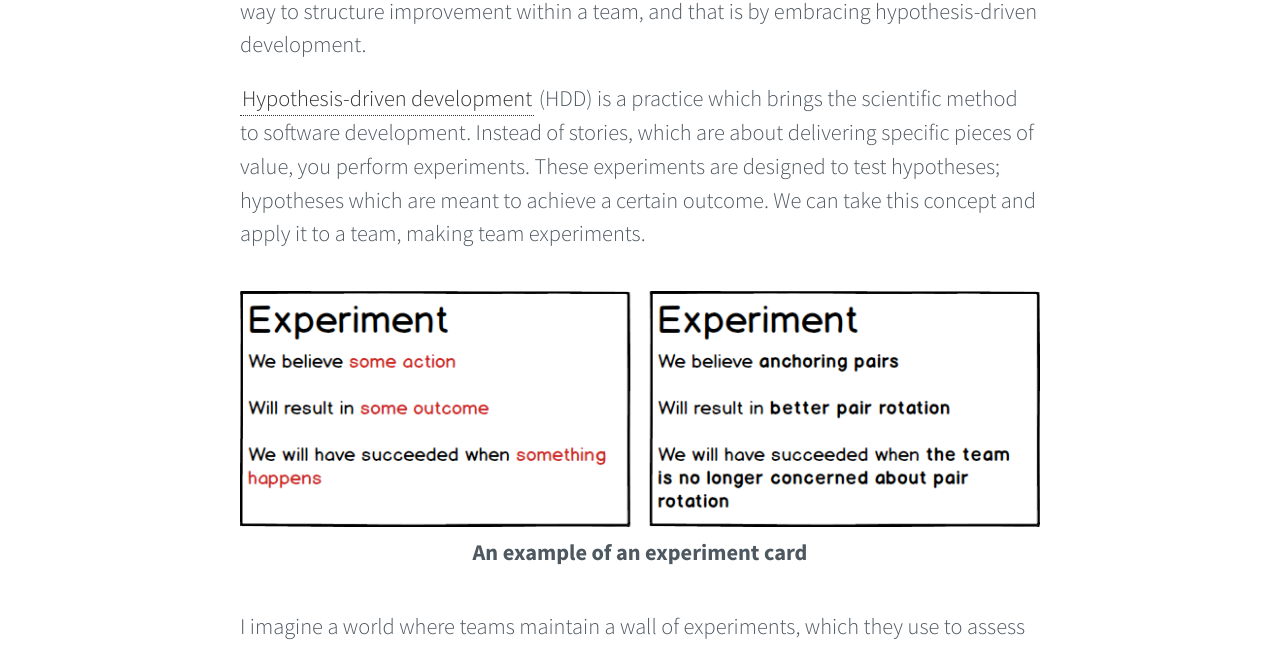
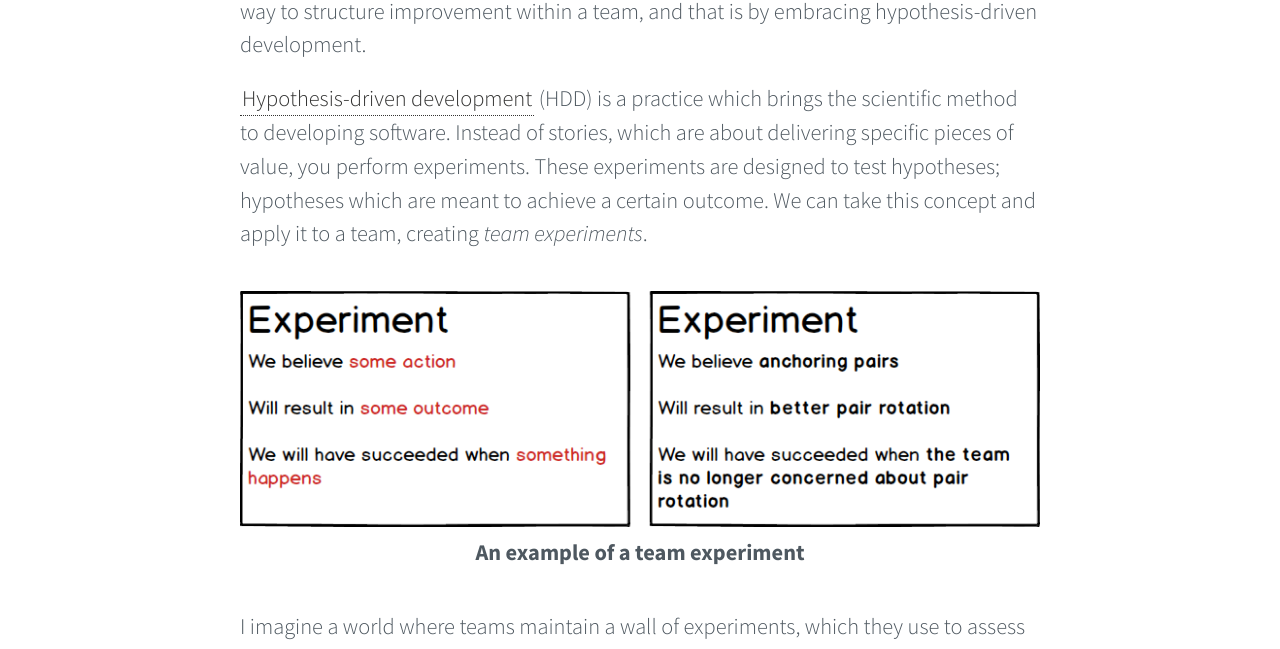
Before and after one commit to JimmyThompson/jimmythompson.co.uk, a Jekyll site: the page built from _posts/2016-03-03-hypothesis-driven-development-for-teams.md, in a window 1280 px wide. Shown: the part 1270-1919 px from the top of the page. Built offline with Jekyll 4.4.1, drawn with Linux system fonts in a browser that asks for light colours; nearby versions of some CDN libraries.

Commit message:
Updates to the HDD post

```diff
--- a/_posts/2016-03-03-hypothesis-driven-development-for-teams.md
+++ b/_posts/2016-03-03-hypothesis-driven-development-for-teams.md
@@ -2,8 +2,8 @@
 layout: post
 title: Hypothesis-Driven Development for Teams
 description: |
-               My description of a world where teams use hypothesis-driven
-               development as a means of continuous improvement within teams.
+               Using hypothesis-driven development to run experiments and
+               improve your team.
 ---
 
 It was a Monday afternoon, and our team retrospective. Every two weeks we'd sit
@@ -36,15 +36,15 @@ now take for granted. I think there's a better way to structure improvement
 within a team, and that is by embracing hypothesis-driven development.
 
 [Hypothesis-driven development](http://barryoreilly.com/2013/10/21/how-to-implement-hypothesis-driven-development/)
-(HDD) is a practice which brings the scientific method to software development.
+(HDD) is a practice which brings the scientific method to developing software.
 Instead of stories, which are about delivering specific pieces of value, you
 perform experiments. These experiments are designed to test hypotheses;
 hypotheses which are meant to achieve a certain outcome. We can take this
-concept and apply it to a team, making team experiments.
+concept and apply it to a team, creating *team experiments*.
 
 <figure>
   <img src="/images/experiment-pair.png" alt="Experiment cards"/>
-  <figcaption>An example of an experiment card</figcaption>
+  <figcaption>An example of a team experiment</figcaption>
 </figure>
 
 I imagine a world where teams maintain a wall of experiments, which they use to
```
